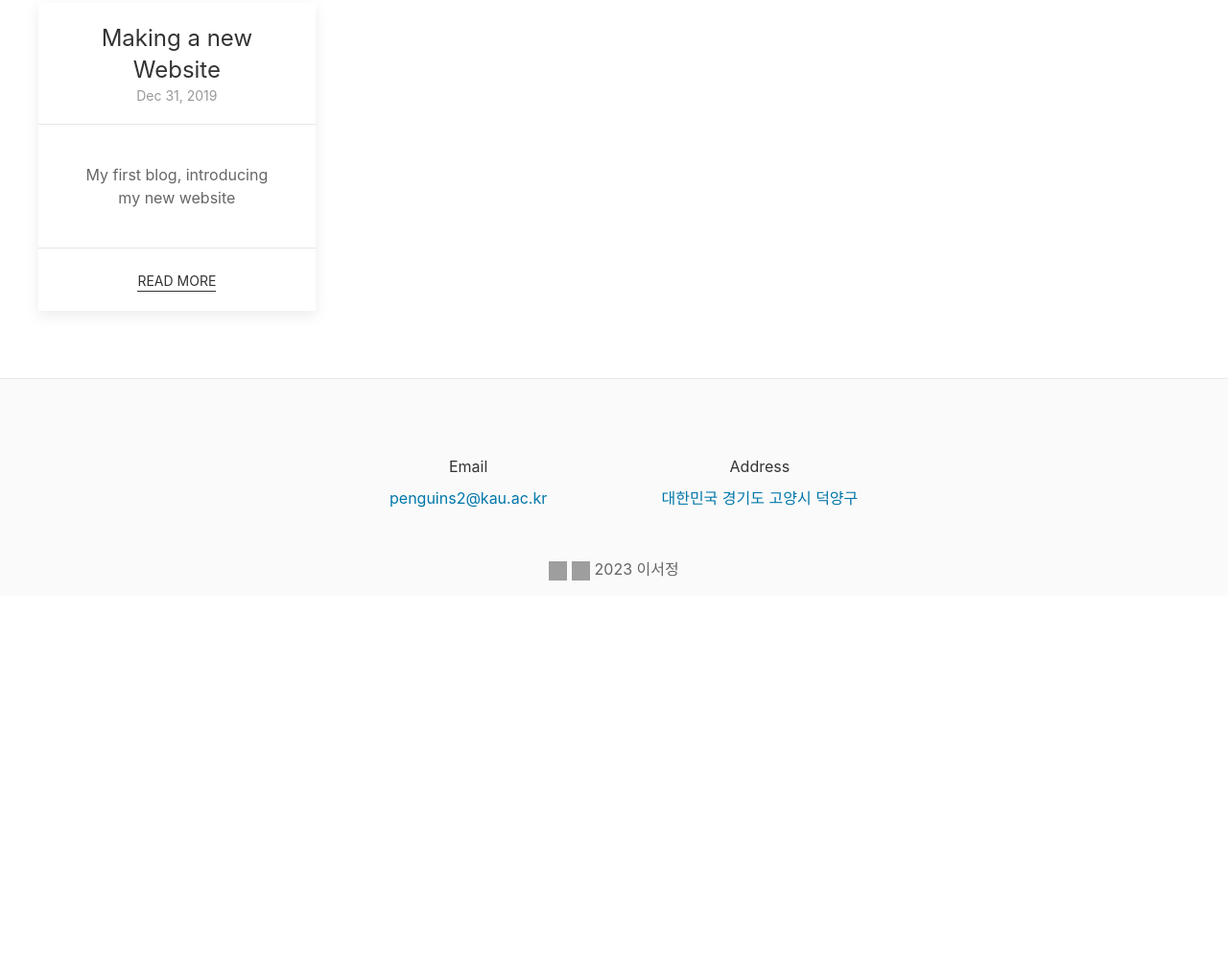
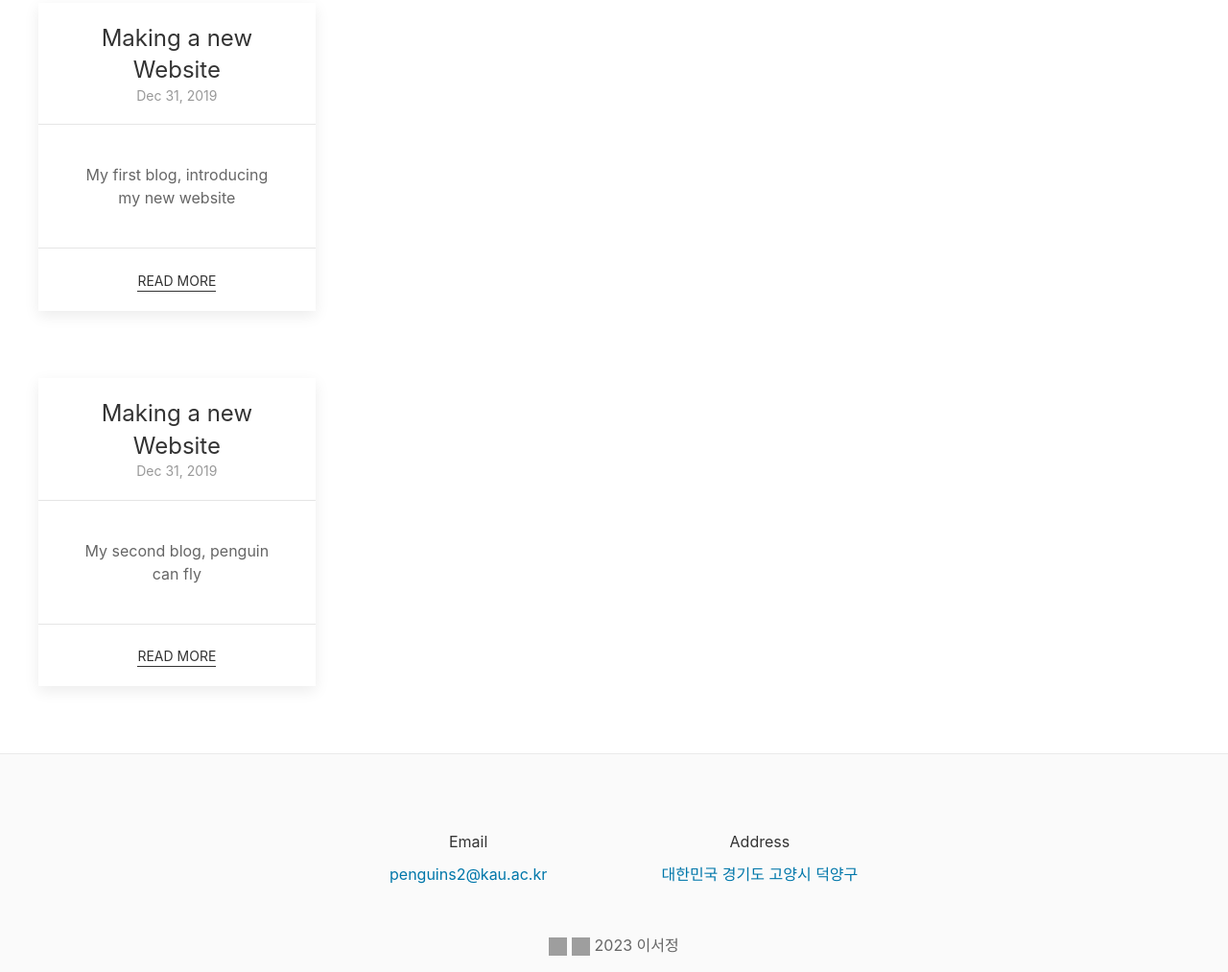
Before and after one commit to girin-sj/girin-sj.github.io, a plain HTML site: page blog/index.html in a window 1280 px wide. Shown: the part 273-1286 px from the top of the page at 96% size. Before the commit the page ends 894 px from the top, so only its background shows below. Drawn offline with nearby package versions, Linux system fonts and the light colour scheme; grey boxes are pictures that could not be loaded.

Commit message:
sasadadas

```diff
--- a/blog/index.html
+++ b/blog/index.html
@@ -3,17 +3,21 @@
     html {
         height: 100vh;
     }
+
     body {
         min-height: 100vh;
         display: grid;
         grid-template-rows: 1fr auto;
     }
+
     .footer {
         grid-row-start: 2;
         grid-row-end: 3;
     }
 </style>
-<html lang="en-us"><head>
+<html lang="en-us">
+
+<head>
     <meta charset="utf-8">
     <title>My New Hugo Site</title>
 
@@ -36,7 +40,8 @@
 
     <link rel="stylesheet" href="/css/syntax.min.css" integrity="" media="screen">
 
-  <link rel="alternate" type="application/rss+xml" href="http://girin-sj.github.io/blog/index.xml" title="My New Hugo Site" />
+    <link rel="alternate" type="application/rss+xml" href="http://girin-sj.github.io/blog/index.xml"
+        title="My New Hugo Site" />
     <script src="https://cdn.jsdelivr.net/npm/mailgo@0.9.14/dist/mailgo.min.js" defer></script>
 
     <!--Favicon-->
@@ -46,8 +51,11 @@
     <link rel="manifest" href="/site.webmanifest">
 
 </head>
+
 <body class="blog">
-    <div class="wrapper"><div uk-sticky="sel-target: .uk-navbar-container; cls-active: uk-navbar-sticky; bottom: #transparent-sticky-navbar">
+    <div class="wrapper">
+        <div
+            uk-sticky="sel-target: .uk-navbar-container; cls-active: uk-navbar-sticky; bottom: #transparent-sticky-navbar">
             <nav class="uk-navbar-container uk-margin" uk-navbar="mode: click;" style="padding-right: 3rem">
                 <div class="uk-navbar-right">
                     <ul class="uk-navbar-nav uk-visible@s">
@@ -74,8 +82,7 @@
 
 
 
-                <li class="uk-active"><a style="font-size: 18px; text-transform:none"
-                        href="/blog">Blog</a></li>
+                        <li class="uk-active"><a style="font-size: 18px; text-transform:none" href="/blog">Blog</a></li>
 
 
 
@@ -100,7 +107,8 @@
 
                     </ul>
 
-            <a class="uk-navbar-toggle uk-hidden@s" uk-toggle="target: #sidenav" uk-navbar-toggle-icon href="#"></a>
+                    <a class="uk-navbar-toggle uk-hidden@s" uk-toggle="target: #sidenav" uk-navbar-toggle-icon
+                        href="#"></a>
 
                 </div>
             </nav>
@@ -172,7 +180,8 @@
 
         <section class="uk-margin-large-bottom">
             <div class="uk-container">
-        <div class="uk-grid-small uk-child-width-1-4@s uk-text-center" uk-grid uk-height-match="target: > div > div > .card-body">
+                <div class="uk-grid-small uk-child-width-1-4@s uk-text-center" uk-grid
+                    uk-height-match="target: > div > div > .card-body">
 
 
                     <div>
@@ -183,7 +192,8 @@
                                         <div class="uk-width-expand">
                                             <h3 class="uk-card-title uk-margin-remove-bottom">Making a new Website</h3>
                                             <p class="uk-text-meta uk-margin-remove-top"><time
-                                        datetime="2019-12-31 12:14:34 &#43;0600 &#43;0600">Dec 31, 2019</time></p>
+                                                    datetime="2019-12-31 12:14:34 &#43;0600 &#43;0600">Dec 31,
+                                                    2019</time></p>
                                         </div>
                                     </div>
                                 </div>
@@ -203,12 +213,48 @@
             </div>
         </section>
 
+        <section class="uk-margin-large-bottom">
+            <div class="uk-container">
+                <div class="uk-grid-small uk-child-width-1-4@s uk-text-center" uk-grid
+                    uk-height-match="target: > div > div > .card-body">
+
+
+                    <div>
+                        <div class="uk-card uk-card-default uk-width-1@m">
+                            <div class="card-body">
+                                <div class="uk-card-header">
+                                    <div class="uk-grid-small uk-flex-middle" uk-grid>
+                                        <div class="uk-width-expand">
+                                            <h3 class="uk-card-title uk-margin-remove-bottom">Making a new Website</h3>
+                                            <p class="uk-text-meta uk-margin-remove-top"><time
+                                                    datetime="2019-12-31 12:14:34 &#43;0600 &#43;0600">Dec 31,
+                                                    2019</time></p>
+                                        </div>
+                                    </div>
+                                </div>
+                                <div class="uk-card-body">
+                                    <p>My second blog, penguin can fly</p>
+                                </div>
+                            </div>
+                            <div class="uk-card-footer">
+                                <a href="/blog/second-blog/" class="uk-button uk-button-text">Read more</a>
+                            </div>
+                        </div>
+                    </div>
+
+
+                </div>
+
+            </div>
+        </section>
+
 
     </div>
     <footer class="footer">
         <div class="uk-container">
 
-    <div class="uk-grid-small uk-child-width-1-4@m uk-text-center uk-flex-center uk-margin-medium-bottom" uk-grid>
+            <div class="uk-grid-small uk-child-width-1-4@m uk-text-center uk-flex-center uk-margin-medium-bottom"
+                uk-grid>
                 <div class="uk-margin-small-bottom">
                     <h5 class="uk-margin-small-bottom">Email</h5>
                     <a href="mailto:penguins2@kau.ac.kr">penguins2@kau.ac.kr</a>
@@ -217,8 +263,7 @@
                 <div>
                     <h5 class="uk-margin-small-bottom">Address</h5>
                     <div uk-lightbox>
-            <a href="" data-caption="대한민국 경기도 고양시 덕양구"
-               data-type="iframe">대한민국 경기도 고양시 덕양구</a>
+                        <a href="" data-caption="대한민국 경기도 고양시 덕양구" data-type="iframe">대한민국 경기도 고양시 덕양구</a>
                     </div>
                 </div>
             </div>
@@ -243,4 +288,5 @@
     <script src="https://cdn.jsdelivr.net/npm/uikit@3.2.6/dist/js/uikit-icons.min.js"></script>
 
 </body>
+
 </html>
```
Lines whose indentation alone changed are shown as unchanged.
